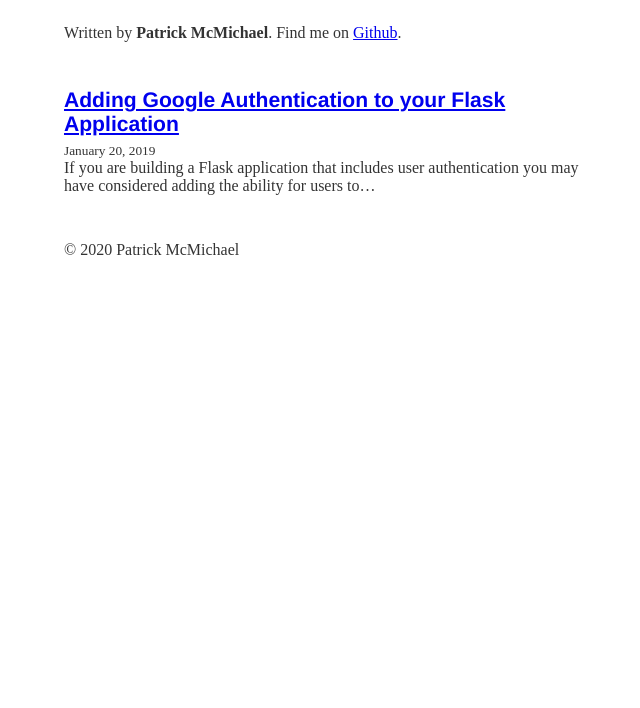
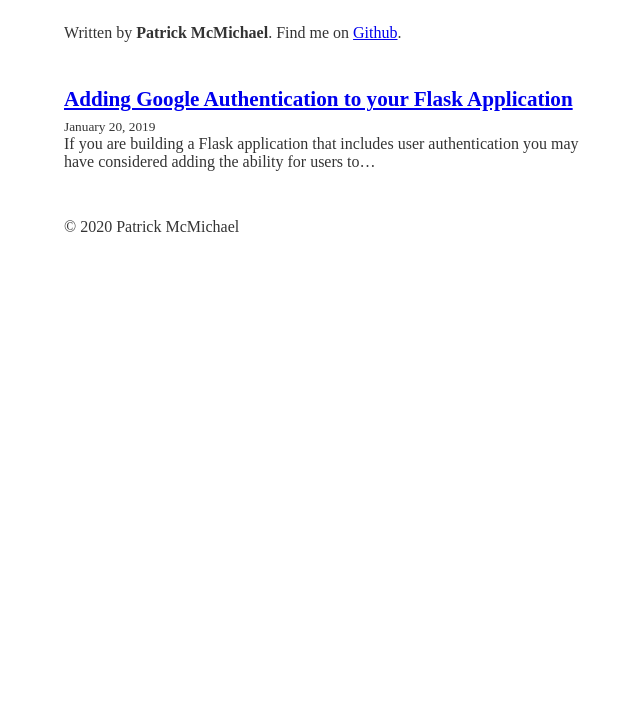
Before and after one commit to Saturn/patrickmcmichael.org, a Gatsby site: page / in a window 1280 px wide. Shown: the part 92-800 px from the top of the page, without its empty margins (315-955 px from the left). Built offline with nearby package versions, Linux system fonts and the light colour scheme; Gatsby itself is replaced by a stand-in of ours; some packages are replaced by stand-ins of ours; what typography-theme-judah would draw is missing.

Commit message:
Update header font

```diff
--- a/src/utils/typography.js
+++ b/src/utils/typography.js
@@ -2,6 +2,7 @@ import Typography from 'typography';
 import Judah from 'typography-theme-judah';
 
 Judah.bodyFontFamily = ['Georgia', 'serif'];
+Judah.headerFontFamily = ['Roboto', 'sans-serif'];
 
 const typography = new Typography(Judah);
 
```
